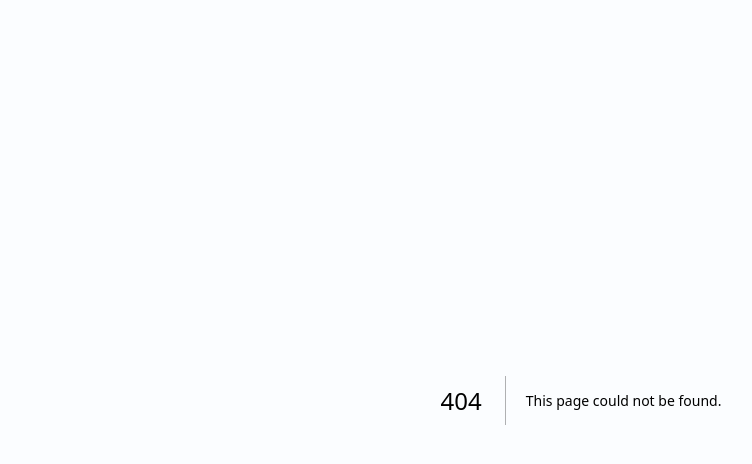
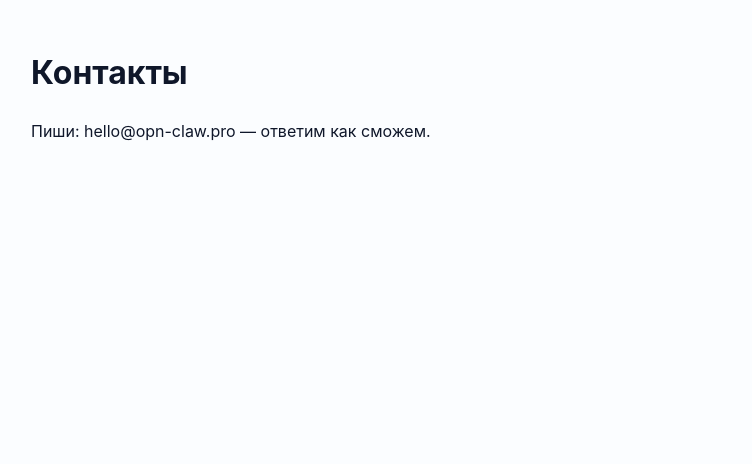
Before and after one commit to novaaurelis/nova-ai-agents-site-backup, a Next.js app: page /ru/contact in a window 1280 px wide. Before the commit this address had no page. Shown: the top 464 px of the page, without its empty margins (59-811 px from the left). Built offline with nearby package versions, Linux system fonts and the light colour scheme.

Commit message:
feat: add contact page (RU)

```diff
--- /dev/null
+++ b/pages/ru/contact.js
@@ -0,0 +1,8 @@
+export default function RuContact(){
+  return (
+    <div className="container">
+      <h1>Контакты</h1>
+      <p>Пиши: hello@opn-claw.pro — ответим как сможем.</p>
+    </div>
+  )
+}
```
